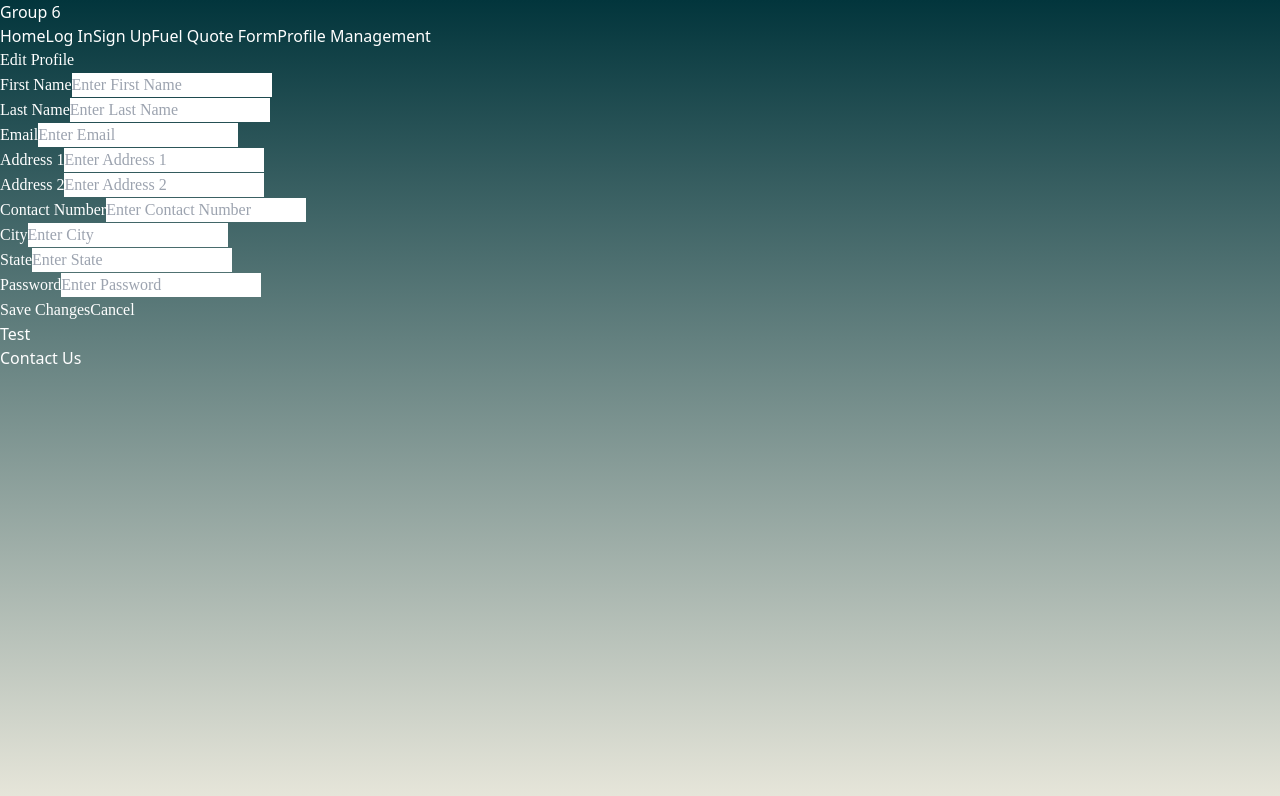
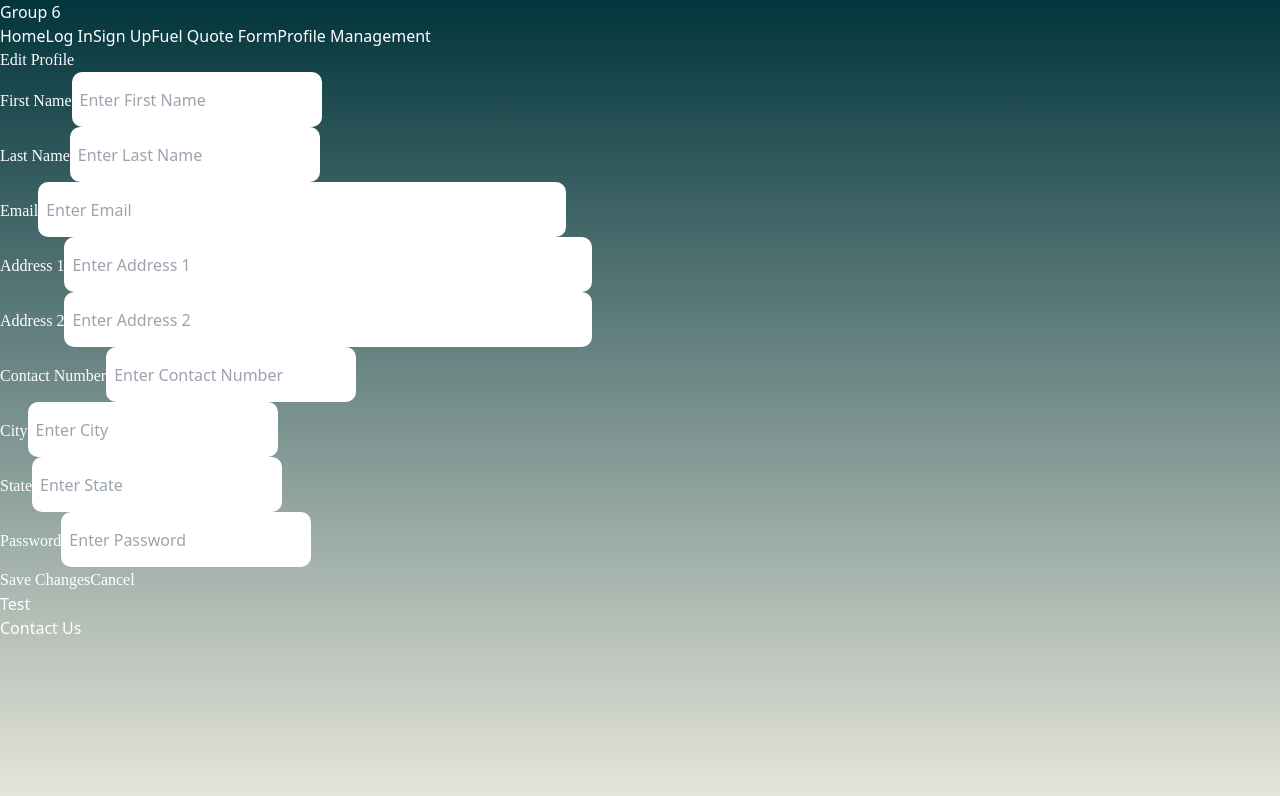
Before and after one commit to daigza09/4353-Spring22, a React (Vite) app in the folder client/: page /ProfileManagement in a window 1280 px wide. Shown: the top 796 px of the page. Built offline with nearby package versions, Linux system fonts and the light colour scheme.

Commit message:
Modified changes in user management page

```diff
--- a/client/src/pages/ProfileManagement.jsx
+++ b/client/src/pages/ProfileManagement.jsx
@@ -1,6 +1,61 @@
 import { Link } from "react-router-dom";
+import React, { useState } from 'react';
 
 function ProfileManagement() {
+  const [firstName, setFirstName] = useState('');
+  const [lastName, setLastName] = useState('');
+  const [email, setEmail] = useState('');
+  const [address1, setAddress1] = useState('');
+  const [address2, setAddress2] = useState('');
+  const [contactNumber, setContactNumber] = useState('');
+  const [city, setCity] = useState('');
+  const [state, setState] = useState('');
+  const [password, setPassword] = useState('');
+
+  const handleFirstNameChange = (e) => {
+    setFirstName(e.target.value);
+    setFirstNameError('');
+  };
+  const handleLastNameChange = (e) => {
+    setLastName(e.target.value);
+    setLastNameError('');
+  };
+
+  const handleEmailChange = (e) => {
+    setEmail(e.target.value);
+    setEmailError('');
+  };
+
+  const handleAddress1Change = (e) => {
+    setAddress1(e.target.value);
+    setAddress1Error('');
+  };
+
+  const handleAddress2Change = (e) => {
+    setAddress2(e.target.value);
+    setAddress2Error('');
+  };
+
+  const handleContactNumberChange = (e) => {
+    setContactNumber(e.target.value);
+    setContactNumberError('');
+  };
+
+  const handleCityChange = (e) => {
+    setCity(e.target.value);
+    setCityError('');
+  };
+
+  const handleStateChange = (e) => {
+    setState(e.target.value);
+    setStateError('');
+  };
+
+  const handlePasswordChange = (e) => {
+    setPassword(e.target.value);
+    setPasswordError('');
+  };
+
   return (
     <main className="min-h-screen flex items-start">
       <div className="p-6 rounded w-full sm:max-w-xl">
@@ -15,8 +70,10 @@ function ProfileManagement() {
                 placeholder="Enter First Name"
                 autoComplete="off"
                 name="firstName"
+                value={firstName}
+                onChange={handleFirstNameChange}
                 className="form-input rounded-lg block w-full h-14 text-lg"
-                style={{ fontFamily: 'Barlow, SemiBold' }}
+                style={{ borderRadius: '10px', padding: '8px', height: '55px', color: 'black', width: '250px' }}
               />
             </div>
             <div>
@@ -27,8 +84,10 @@ function ProfileManagement() {
                 placeholder="Enter Last Name"
                 autoComplete="off"
                 name="lastName"
+                value={lastName}
+                onChange={handleLastNameChange}
                 className="form-input rounded-lg block w-full h-14 text-lg"
-                style={{ fontFamily: 'Barlow, SemiBold' }}
+                style={{ borderRadius: '10px', padding: '8px', height: '55px', color: 'black', width: '250px' }}
               />
             </div>
             <div className="md:col-span-2">
@@ -39,8 +98,10 @@ function ProfileManagement() {
                     placeholder="Enter Email"
                     autoComplete="off"
                     name="email"
+                    value={email}
+                    onChange={handleEmailChange}
                     className="form-input rounded-lg block w-full h-14 text-lg"
-                    style={{ fontFamily: 'Barlow, SemiBold' }}
+                    style={{ borderRadius: '10px', padding: '8px', height: '55px', color: 'black', width: '528px' }}
                 />
             </div>
             <div className="md:col-span-2">
@@ -51,8 +112,10 @@ function ProfileManagement() {
                 placeholder="Enter Address 1"
                 autoComplete="off"
                 name="address1"
+                value={address1}
+                onChange={handleAddress1Change}
                 className="form-input rounded-lg block w-full h-14 text-lg"
-                style={{ fontFamily: 'Barlow, SemiBold' }}
+                style={{ borderRadius: '10px', padding: '8px', height: '55px', color: 'black', width: '528px' }}
               />
             </div>
             <div className="md:col-span-2">
@@ -63,8 +126,10 @@ function ProfileManagement() {
                 placeholder="Enter Address 2"
                 autoComplete="off"
                 name="address2"
+                value={address2}
+                onChange={handleAddress2Change}
                 className="form-input rounded-lg block w-full h-14 text-lg"
-                style={{ fontFamily: 'Barlow, SemiBold' }}
+                style={{ borderRadius: '10px', padding: '8px', height: '55px', color: 'black', width: '528px' }}
               />
             </div>
             <div>
@@ -75,8 +140,10 @@ function ProfileManagement() {
                 placeholder="Enter Contact Number"
                 autoComplete="off"
                 name="contactNumber"
+                value={contactNumber}
+                onChange={handleContactNumberChange}
                 className="form-input rounded-lg block w-full h-14 text-lg"
-                style={{ fontFamily: 'Barlow, SemiBold' }}
+                style={{ borderRadius: '10px', padding: '8px', height: '55px', color: 'black', width: '250px' }}
               />
             </div>
             <div>
@@ -87,8 +154,10 @@ function ProfileManagement() {
                 placeholder="Enter City"
                 autoComplete="off"
                 name="city"
+                value={city}
+                onChange={handleCityChange}
                 className="form-input rounded-lg block w-full h-14 text-lg"
-                style={{ fontFamily: 'Barlow, SemiBold' }}
+                style={{ borderRadius: '10px', padding: '8px', height: '55px', color: 'black', width: '250px' }}
               />
             </div>
             <div>
@@ -99,8 +168,10 @@ function ProfileManagement() {
                 placeholder="Enter State"
                 autoComplete="off"
                 name="state"
+                value={state}
+                onChange={handleStateChange}
                 className="form-input rounded-lg block w-full h-14 text-lg"
-                style={{ fontFamily: 'Barlow, SemiBold' }}
+                style={{ borderRadius: '10px', padding: '8px', height: '55px', color: 'black', width: '250px' }}
               />
             </div>
             <div>
@@ -111,8 +182,10 @@ function ProfileManagement() {
                 placeholder="Enter Password"
                 autoComplete="off"
                 name="password"
+                value={password}
+                onChange={handlePasswordChange}
                 className="form-input rounded-lg block w-full h-14 text-lg"
-                style={{ fontFamily: 'Barlow, SemiBold' }}
+                style={{ borderRadius: '10px', padding: '8px', height: '55px', color: 'black', width: '250px' }}
               />
             </div>
           </div>
```
